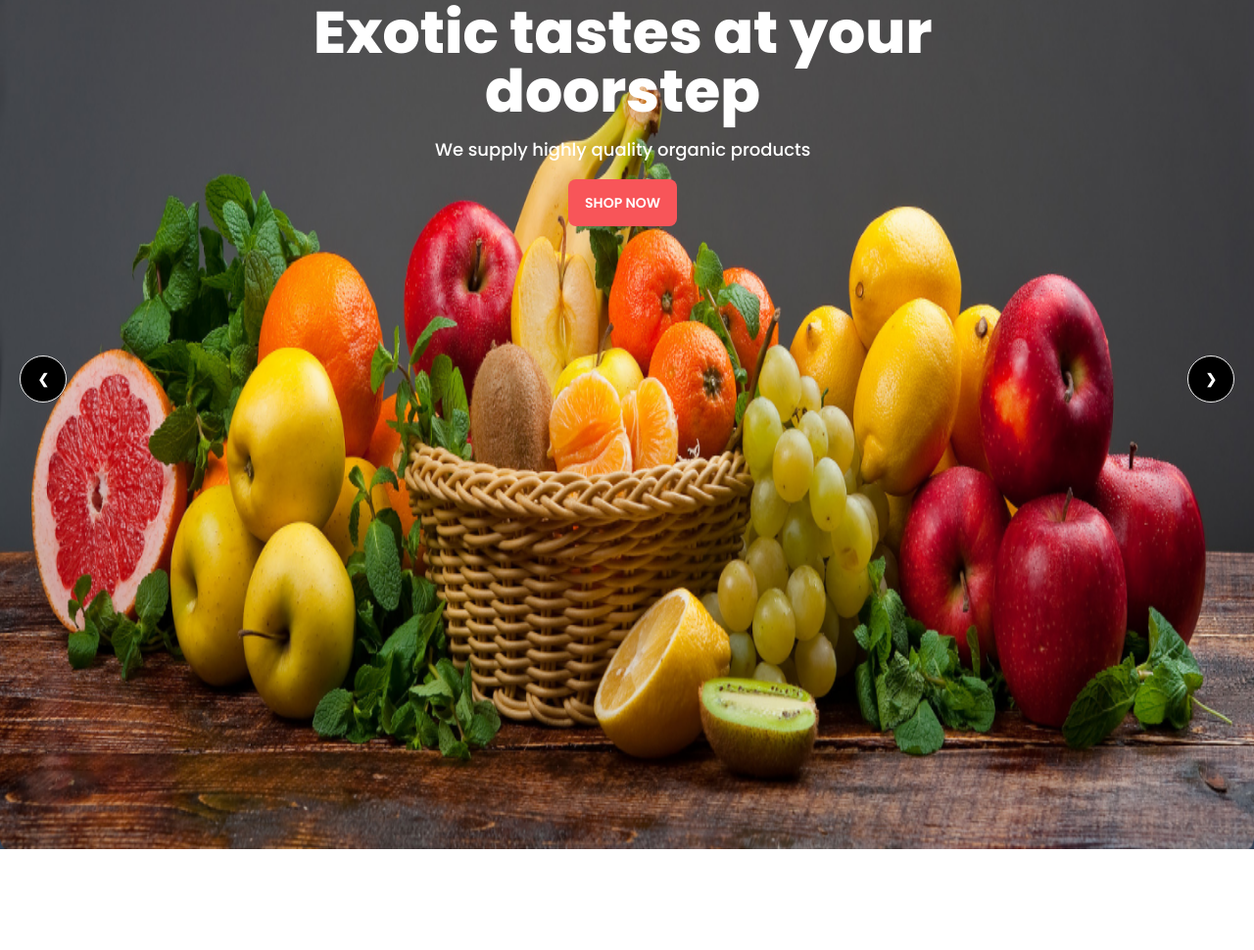
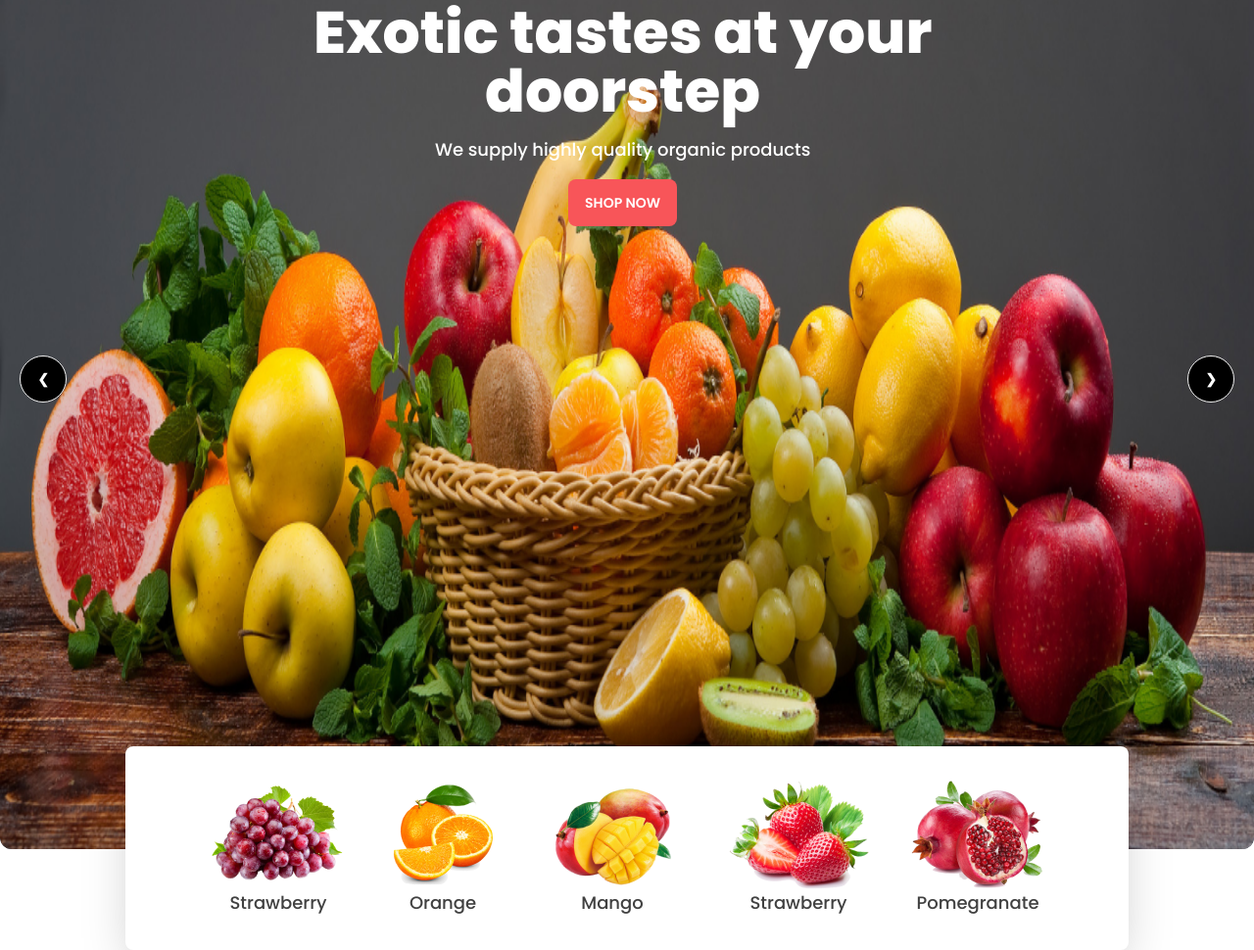
Before and after one commit to syed-asaddar-ali/new-fruit-burst, a plain HTML site: page index.html in a window 1280 px wide. Shown: the part 317-1287 px from the top of the page at 98% size. Before the commit the page ends 1191 px from the top, so only its background shows below. Drawn offline with nearby package versions, Linux system fonts and the light colour scheme; grey boxes are pictures that could not be loaded.

Commit message:
hero section complete

```diff
--- a/index.html
+++ b/index.html
@@ -51,8 +51,8 @@
                <!-- hero section start  -->
     <section>
         <div class="carousel w-full">
-            <div id="slide1" class="carousel-item relative w-full">
-              <img src="/images/banner1.png" class="w-full bg-gradient-to-b from-black to-slate-700 bg-blend-overlay" />
+            <div id="slide1" class="carousel-item relative w-full ">
+              <img src="/images/banner1.png" class="w-full bg-gradient-to-b from-black to-slate-700 bg-blend-overlay rounded-xl" />
               <div class="max-w-7xl absolute ml-80 text-center mt-24 mb-96">
                 <h1 class="text-6xl font-extrabold text-white">Exotic tastes at your <br>doorstep</h1>
                 <p class="py-4 text-lg text-white font-medium">We supply highly quality organic products</p>
@@ -64,7 +64,7 @@
               </div>
             </div>
             <div id="slide2" class="carousel-item relative w-full">
-              <img src="/images/banner2.png" class="w-full bg-gradient-to-b from-black to-slate-700 bg-blend-overlay" />
+              <img src="/images/banner2.png" class="w-full bg-gradient-to-b from-black to-slate-700 bg-blend-overlay rounded-xl" />
               <div class="max-w-7xl absolute ml-80 text-center mt-24 mb-96">
                 <h1 class="text-6xl font-extrabold text-white">Exotic tastes at your <br>doorstep</h1>
                 <p class="py-4 text-lg text-white font-medium">We supply highly quality organic products</p>
@@ -76,7 +76,7 @@
               </div>
             </div>
             <div id="slide3" class="carousel-item relative w-full">
-              <img src="/images/banner3.png" class="w-full bg-gradient-to-b from-black to-slate-700 bg-blend-overlay" />
+              <img src="/images/banner3.png" class="w-full bg-gradient-to-b from-black to-slate-700 bg-blend-overlay rounded-xl" />
               <div class="max-w-7xl absolute ml-80 text-center mt-24 mb-96">
                 <h1 class="text-6xl font-extrabold text-white">Exotic tastes at your <br>doorstep</h1>
                 <p class="py-4 text-lg text-white font-medium">We supply highly quality organic products</p>
@@ -88,7 +88,7 @@
               </div>
             </div>
             <div id="slide4" class="carousel-item relative w-full">
-              <img src="/images/banner4.png" class="w-full bg-gradient-to-b from-black to-slate-700 bg-blend-darken" />
+              <img src="/images/banner4.png" class="w-full bg-gradient-to-b from-black to-slate-700 bg-blend-overlay rounded-xl" />
               <div class="max-w-7xl absolute ml-80 text-center mt-24 mb-96">
                 <h1 class="text-6xl font-extrabold text-white">Exotic tastes at your <br>doorstep</h1>
                 <p class="py-4 text-lg text-white font-medium">We supply highly quality organic products</p>
@@ -101,11 +101,30 @@
             </div>
           </div>
     </section>
-
+    <section class="max-w-5xl mx-auto h-52 flex justify-center items-center gap-10 text-center text-[#121212CC] font-medium text-lg relative -mt-28 bg-white rounded-lg shadow-2xl ">
+        <div>
+            <img src="./images/fruit1.png" alt="">
+            <p>Strawberry</p>
+        </div>
+        <div>
+            <img src="./images/fruit2.png" alt="">
+            <p>Orange</p>
+        </div>
+        <div>
+            <img src="./images/fruit3.png" alt="">
+            <p>Mango</p>
+        </div>
+        <div>
+            <img src="./images/fruit4.png" alt="">
+            <p>Strawberry</p>
+        </div>
+        <div>
+            <img src="./images/fruit5.png" alt="">
+            <p>Pomegranate</p>
+        </div>
+    </section>
 
     <!-- hero section end -->
-
-
 </header>
 <main>
 
```
Lines whose indentation alone changed are shown as unchanged.
